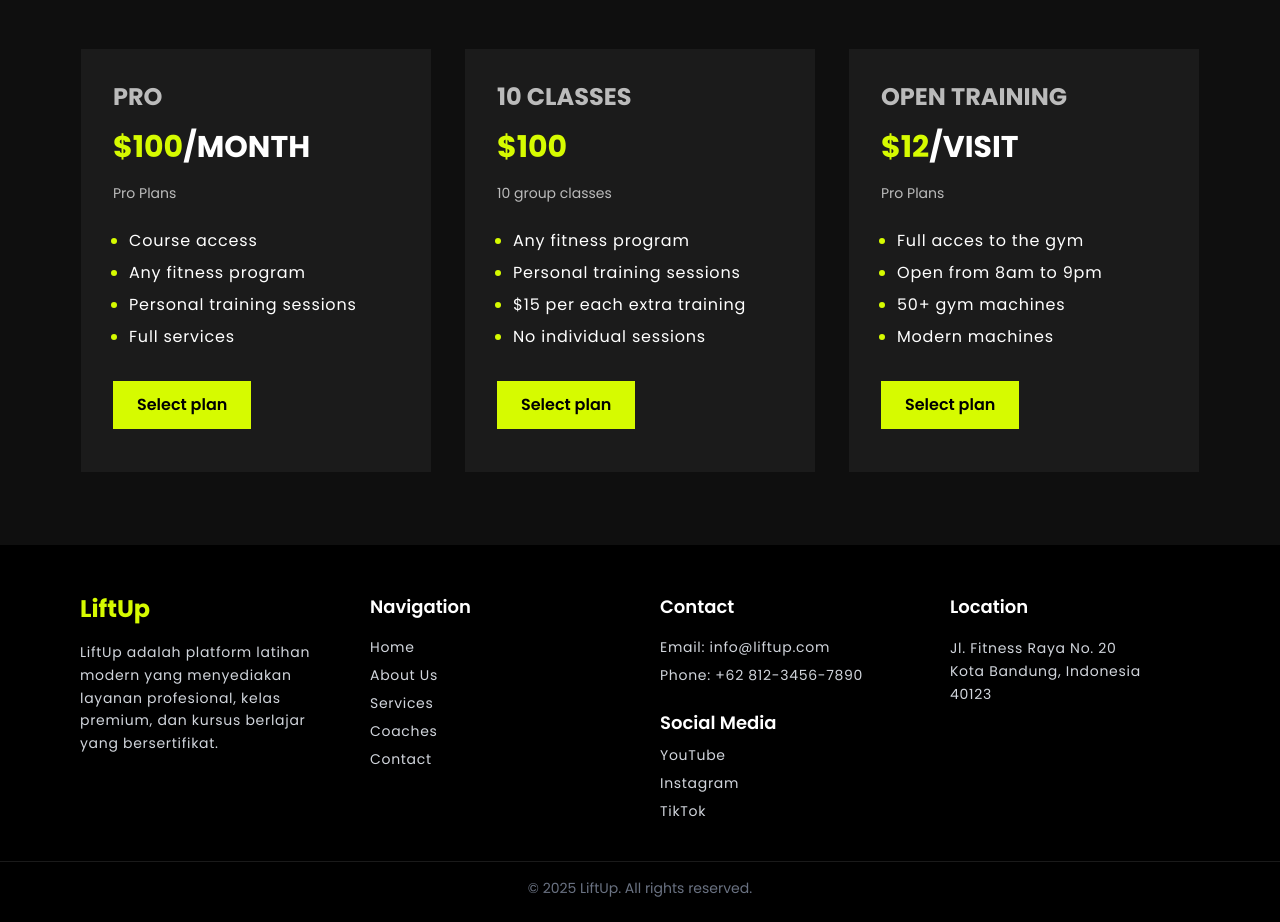
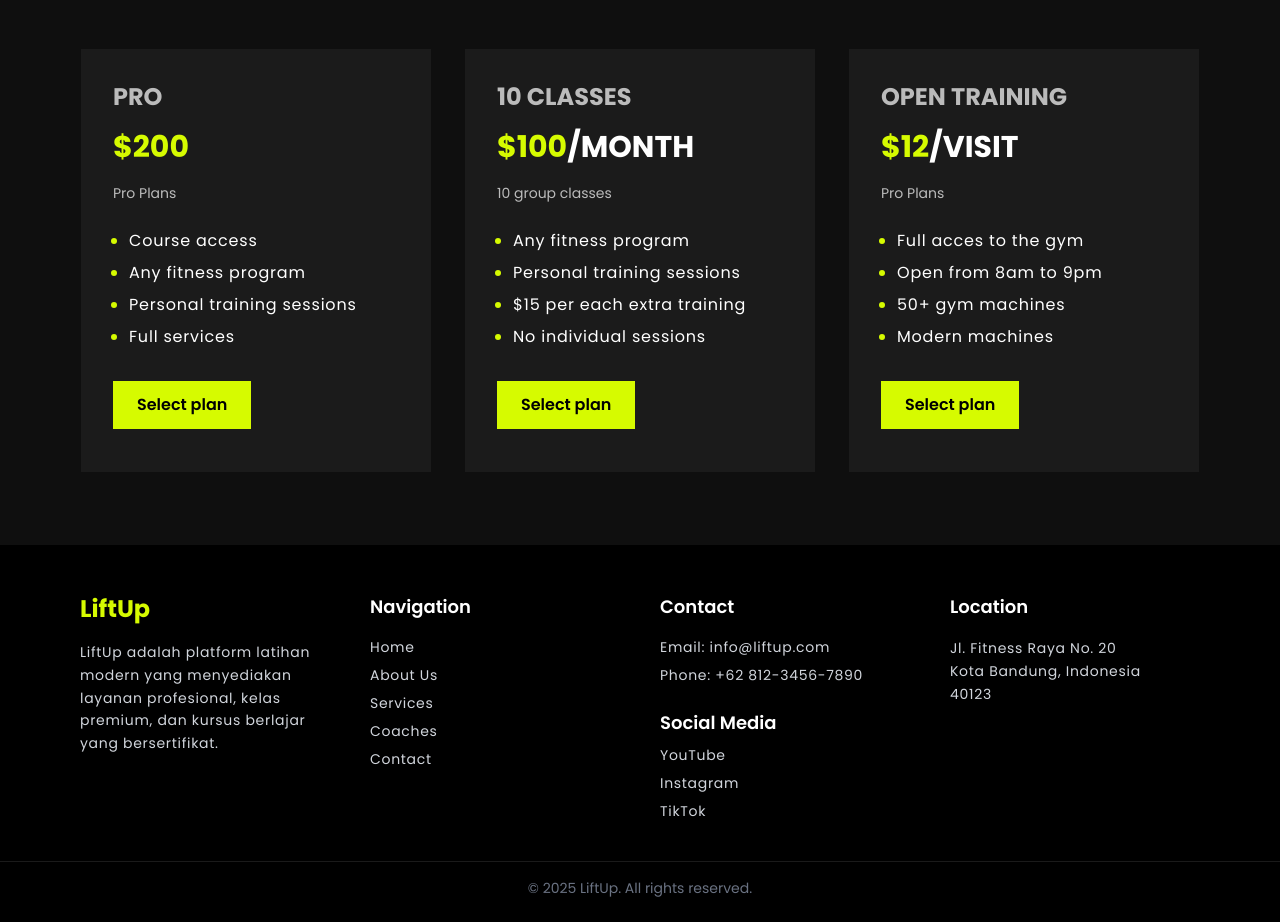
Before and after one commit to BARBARBoyyHD/gym-app-nextjs-supabase, a Next.js app: page / in a window 1280 px wide. Shown: the part 5384-6306 px from the top of the page. Built offline with nearby package versions, Linux system fonts and the light colour scheme.

Commit message:
Feat(npm) : Install swiper npm

```diff
--- a/package.json
+++ b/package.json
@@ -13,7 +13,8 @@
     "@supabase/supabase-js": "^2.86.2",
     "next": "16.0.5",
     "react": "19.2.0",
-    "react-dom": "19.2.0"
+    "react-dom": "19.2.0",
+    "swiper": "^12.0.3"
   },
   "devDependencies": {
     "@tailwindcss/postcss": "^4",
--- a/src/components/section/Plans.tsx
+++ b/src/components/section/Plans.tsx
@@ -12,7 +12,7 @@
           <div className="bg-dark-secondary border-brand h-[425px] p-8">
             <h3 className="text-white/70 uppercase text-2xl font-bold">Pro</h3>
             <h5 className="uppercase text-3xl font-bold my-4 ">
-              <span className="text-brand">$100</span>/Month
+              <span className="text-brand">$200</span>
             </h5>
             <span className="text-sm text-white/70">Pro Plans</span>
             <ul className="list-disc my-6 space-y-2">
@@ -28,7 +28,7 @@
               10 Classes
             </h3>
             <h5 className="uppercase text-3xl font-bold my-4">
-              <span className="text-brand">$100</span>
+              <span className="text-brand">$100</span>/Month
             </h5>
             <span className="text-sm text-white/70">10 group classes</span>
             <ul className="list-disc my-6 space-y-2">
```
Also changed, not shown: 1 other file (tests, documents, lock files or other folders).
